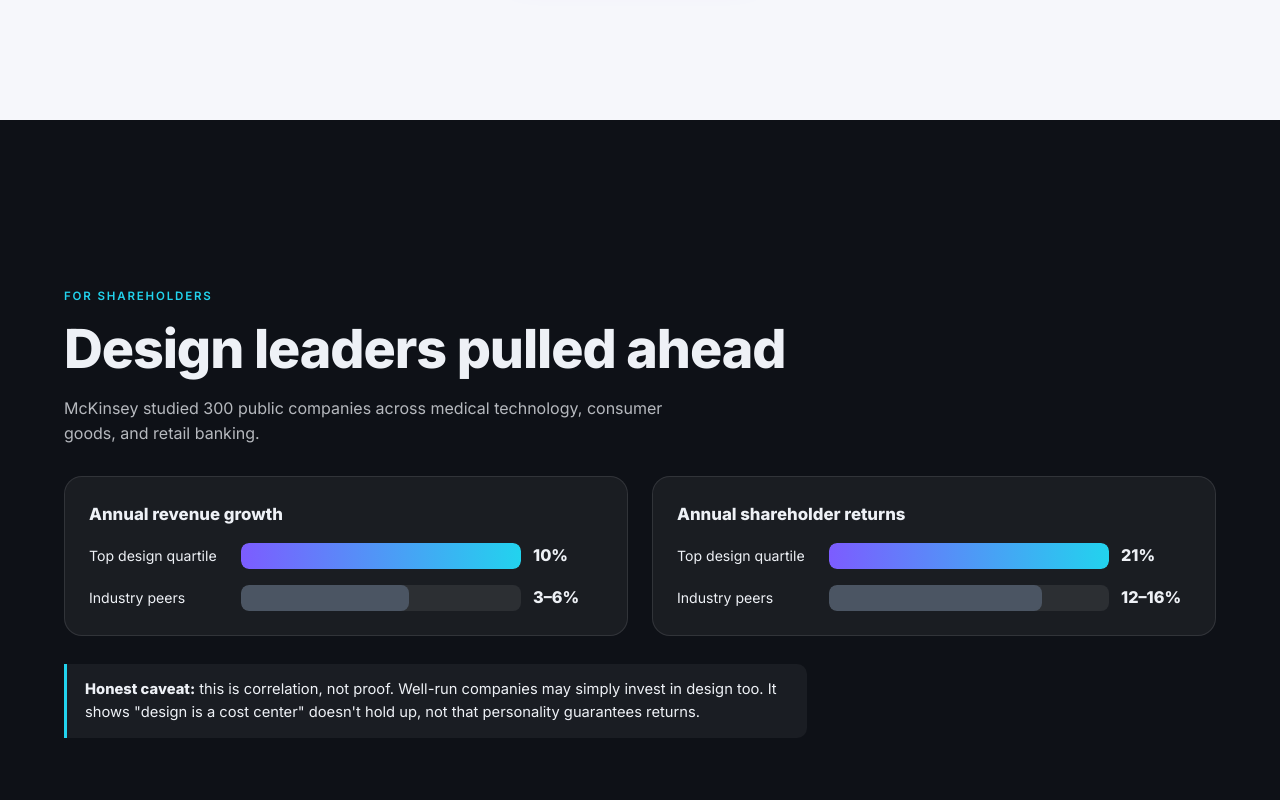
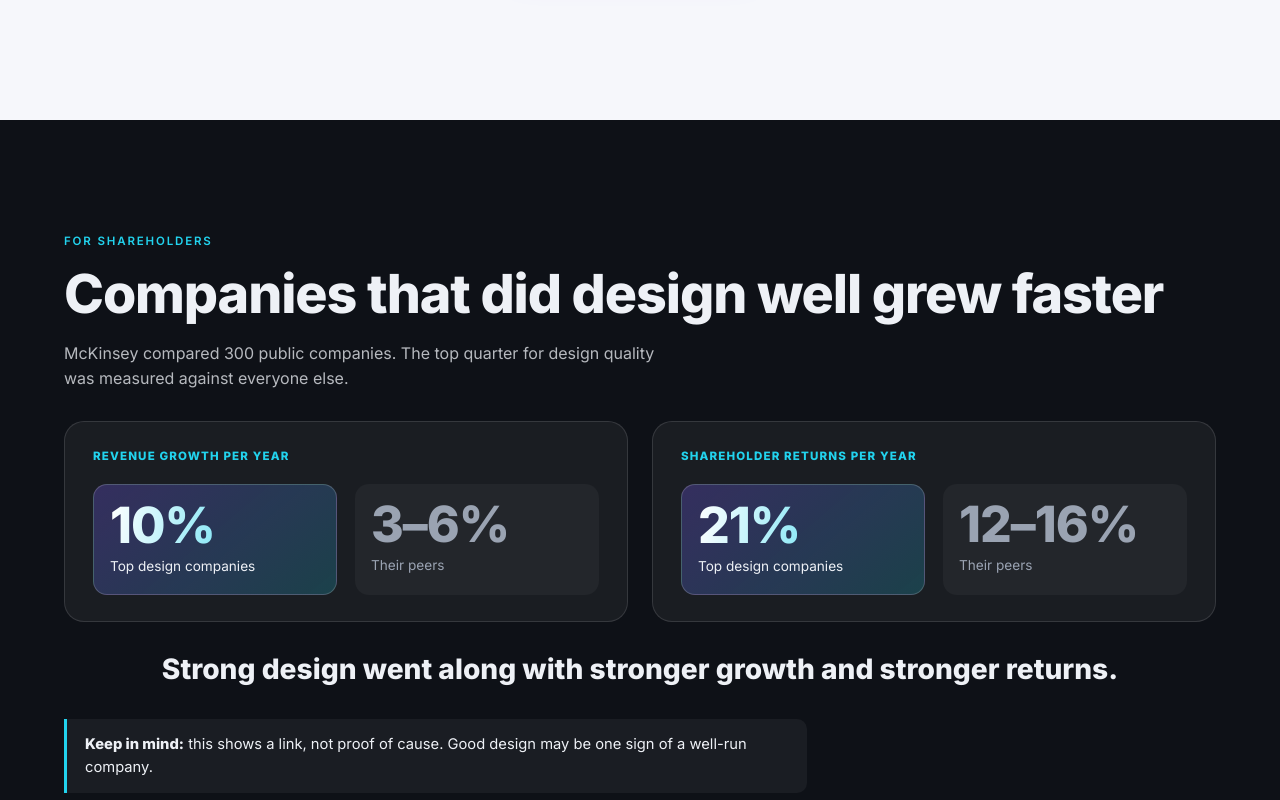
Before and after one commit to dioxius/bring-back-the-soul, a plain HTML site: page index.html in a window 1280 px wide. Shown: the part 3880-4680 px from the top of the page. Drawn offline with Linux system fonts and the light colour scheme.

Commit message:
Revamp business slide and drop AI recommendation
Co-Authored-By: Claude Sonnet 5.5 <noreply@anthropic.com>

```diff
--- a/index.html
+++ b/index.html
@@ -139,25 +139,29 @@
   <div class="wrap">
     <div class="reveal">
       <p class="eyebrow">For shareholders</p>
-      <h2>Design leaders pulled ahead</h2>
-      <p class="sub">McKinsey studied 300 public companies across medical technology, consumer goods, and retail banking.</p>
+      <h2>Companies that did design well grew faster</h2>
+      <p class="sub">McKinsey compared 300 public companies. The top quarter for design quality was measured against everyone else.</p>
     </div>
     <div class="grid2 reveal d1">
-      <div class="bars" data-bars>
-        <h4>Annual revenue growth</h4>
-        <div class="bar"><span>Top design quartile</span><div class="track"><i style="--w:100%" class="hi"></i></div><b>10%</b></div>
-        <div class="bar"><span>Industry peers</span><div class="track"><i style="--w:60%"></i></div><b>3&ndash;6%</b></div>
+      <div class="statcard">
+        <h4>Revenue growth per year</h4>
+        <div class="vs">
+          <div class="side win"><b class="big-n"><span data-count="10">10</span>%</b><span>Top design companies</span></div>
+          <div class="side"><b class="big-n">3&ndash;6%</b><span>Their peers</span></div>
+        </div>
       </div>
-      <div class="bars" data-bars>
-        <h4>Annual shareholder returns</h4>
-        <div class="bar"><span>Top design quartile</span><div class="track"><i style="--w:100%" class="hi"></i></div><b>21%</b></div>
-        <div class="bar"><span>Industry peers</span><div class="track"><i style="--w:76%"></i></div><b>12&ndash;16%</b></div>
+      <div class="statcard">
+        <h4>Shareholder returns per year</h4>
+        <div class="vs">
+          <div class="side win"><b class="big-n"><span data-count="21">21</span>%</b><span>Top design companies</span></div>
+          <div class="side"><b class="big-n">12&ndash;16%</b><span>Their peers</span></div>
+        </div>
       </div>
     </div>
-    <p class="note reveal d2"><strong>Honest caveat:</strong> this is correlation, not proof. Well-run companies may simply invest in design too. It shows "design is a cost center" doesn't hold up, not that personality guarantees returns.</p>
+    <p class="takeaway reveal d2">Strong design went along with stronger growth and stronger returns.</p>
+    <p class="note reveal d2"><strong>Keep in mind:</strong> this shows a link, not proof of cause. Good design may be one sign of a well-run company.</p>
   </div>
 </section>
-
 <!-- 7. AI -->
 <section class="slide s-light" data-title="AI and sameness">
   <div class="wrap two">
@@ -201,7 +205,7 @@
   <div class="wrap">
     <div class="reveal">
       <p class="eyebrow">What should be done</p>
-      <h2>Five recommendations</h2>
+      <h2>Four recommendations</h2>
     </div>
     <div class="tabs reveal d1" id="tabs"></div>
     <div class="recbox reveal d2" id="recbox"></div>
--- a/script.js
+++ b/script.js
@@ -13,10 +13,24 @@
     dotsEl.appendChild(b);
   });
 
+  // count-up numbers
+  function countUp(slide) {
+    slide.querySelectorAll('[data-count]').forEach(function (el) {
+      var end = +el.getAttribute('data-count'), start = performance.now(), dur = 1500;
+      el.textContent = '0';
+      (function tick(now) {
+        var p = Math.min(1, (now - start) / dur);
+        el.textContent = Math.round(end * (1 - Math.pow(1 - p, 3)));
+        if (p < 1) requestAnimationFrame(tick);
+      })(start);
+    });
+  }
+
   // reveal on view
   var io = new IntersectionObserver(function (entries) {
     entries.forEach(function (e) {
       if (e.isIntersecting) {
+        if (!e.target.classList.contains('in')) countUp(e.target);
         e.target.classList.add('in');
         var idx = slides.indexOf(e.target);
         if (idx > -1) { current = idx; updateDots(); }
@@ -127,9 +141,8 @@
   var RECS = [
     { t: '1. Personality as a requirement', what: 'Write a short "character brief" at the start of a project and review features against it like performance goals.', ben: 'Expressive choices become deliberate and maintainable. Engineers get a clear role.', ch: 'Can turn into inconsistency. Define a few signature elements (motion, sound, color) and apply them everywhere.' },
     { t: '2. Cues + character', what: 'Test interfaces with simple click-timing or eye-tracking checks before adopting a minimalist trend. Add depth, motion, or labels where flat designs slow people down.', ben: 'Personality earns its place by also helping users.', ch: 'Testing takes time. Small teams can start with a handful of users and a prototype.' },
-    { t: '3. AI widens, not replaces', what: 'Sketch or write your own ideas first, then use AI to extend or critique them. Collect inspiration from outside your industry.', ben: 'Keep the creativity gains of AI without everyone converging on the same output.', ch: 'Slower than taking the first good option. Run small experiments comparing AI-first and human-first drafts.' },
-    { t: '4. Measure design quality', what: 'Track design indicators next to efficiency: leadership reviews of the product experience, designers in planning, user ratings of how it feels.', ben: 'Long-term value stays visible under quarterly pressure. Shareholders get something concrete to ask about.', ch: 'McKinsey shows correlation, not causation. Treat it as a hypothesis and compare products with and without extra design investment.' },
-    { t: '5. Stay collaborative', what: 'Share small experiments and results across levels of the organization so decisions rest on data from your own products.', ben: 'Engineers, managers, and investors align instead of blocking each other.', ch: 'Different companies will find different answers, and some may reasonably choose plain.' }
+    { t: '3. Measure design quality', what: 'Track design indicators next to efficiency: leadership reviews of the product experience, designers in planning, user ratings of how it feels.', ben: 'Long-term value stays visible under quarterly pressure. Shareholders get something concrete to ask about.', ch: 'McKinsey shows correlation, not causation. Treat it as a hypothesis and compare products with and without extra design investment.' },
+    { t: '4. Stay collaborative', what: 'Share small experiments and results across levels of the organization so decisions rest on data from your own products.', ben: 'Engineers, managers, and investors align instead of blocking each other.', ch: 'Different companies will find different answers, and some may reasonably choose plain.' }
   ];
   var tabs = document.getElementById('tabs'), recbox = document.getElementById('recbox');
   function showRec(i) {
@@ -139,7 +152,7 @@
   }
   RECS.forEach(function (r, i) {
     var b = document.createElement('button');
-    b.textContent = ['1. Requirement', '2. Cues + character', '3. Smart AI use', '4. Measure design', '5. Collaborate'][i];
+    b.textContent = ['1. Requirement', '2. Cues + character', '3. Measure design', '4. Collaborate'][i];
     b.onclick = function () { showRec(i); };
     tabs.appendChild(b);
   });
--- a/styles.css
+++ b/styles.css
@@ -195,3 +195,13 @@ blockquote cite{display:block;font-size:.7em;opacity:.65;margin-top:6px;font-sty
 .phone.on .g4{box-shadow:0 0 10px #ff3b30,0 0 26px #ff3b30,0 0 46px #ff3b30}
 @keyframes pulse2{0%,100%{opacity:.6}50%{opacity:1}}
 @media (max-width:900px){.then-now{grid-template-columns:1fr}}
+
+/* business slide */
+.statcard{background:rgba(255,255,255,.05);border:1px solid rgba(255,255,255,.12);border-radius:20px;padding:26px 28px}
+.statcard h4{color:var(--accent2);text-transform:uppercase;letter-spacing:.1em;font-size:.72em;margin-bottom:18px}
+.vs{display:grid;grid-template-columns:1fr 1fr;gap:18px}
+.vs .side{display:flex;flex-direction:column;gap:6px;padding:16px;border-radius:14px;background:rgba(255,255,255,.04);color:var(--muted);font-size:.85em}
+.vs .side.win{background:linear-gradient(140deg,rgba(124,92,255,.28),rgba(34,211,238,.2));color:var(--ink);border:1px solid rgba(255,255,255,.18)}
+.big-n{white-space:nowrap;font-size:clamp(28px,3.9vw,60px);line-height:1;font-weight:800;letter-spacing:-.02em}
+.vs .side.win .big-n{background:linear-gradient(100deg,#fff,var(--accent2));-webkit-background-clip:text;background-clip:text;color:transparent}
+.takeaway{font-size:clamp(20px,2.2vw,30px);font-weight:700;margin-top:26px;text-align:center}
```
